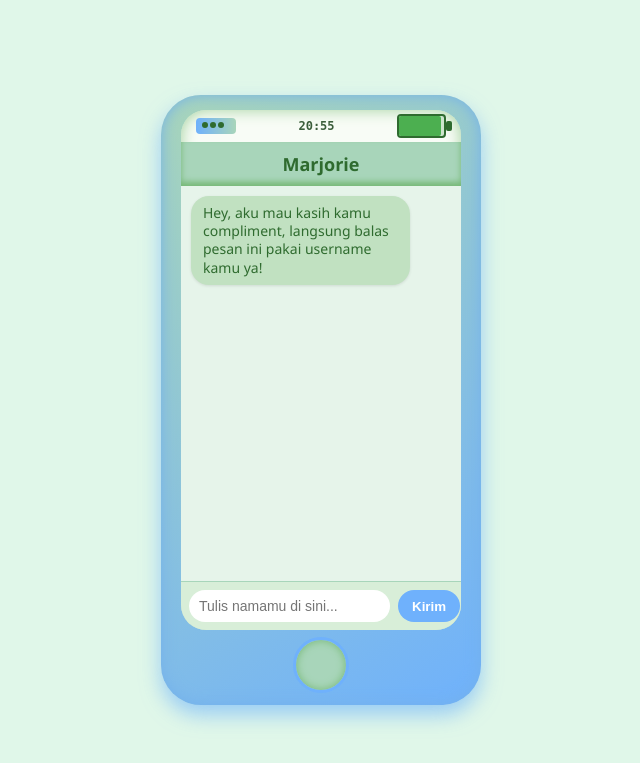
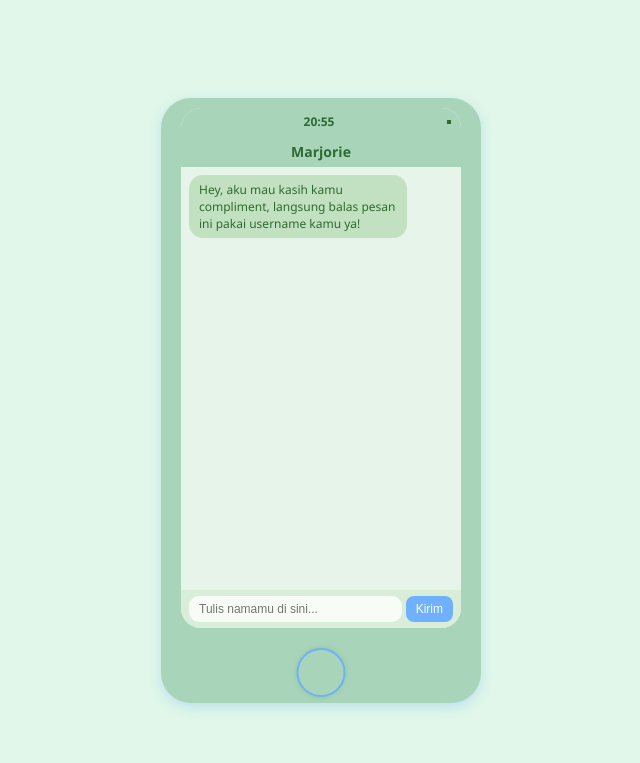
Before and after one commit to 307temporaryredirect/compliments, a Flask app: page / in a window 1280 px wide. Shown: the top 763 px of the page, without its empty margins (319-959 px from the left). Run offline with Flask 3, Linux system fonts and the light colour scheme.

Commit message:
Update style.css

```diff
--- a/static/css/style.css
+++ b/static/css/style.css
@@ -9,15 +9,15 @@ body {
 }
 
 .phone-frame {
-  background: linear-gradient(145deg, #a8d5ba, #6fb1fc);
-  border-radius: 40px;
+  background-color: #a8d5ba;
+  border-radius: 30px;
   width: 320px;
-  height: 560px;
-  box-shadow: inset 0 0 15px #74b1eb, 0 10px 20px rgba(107, 176, 252, 0.6);
+  height: 580px;
+  box-shadow: 0 4px 12px rgba(107, 176, 252, 0.3);
   display: flex;
   flex-direction: column;
   align-items: center;
-  padding: 15px 0 35px;
+  padding: 10px 0 15px;
   position: relative;
 }
 
@@ -25,175 +25,119 @@ body {
   background-color: #f8fcf6;
   width: 280px;
   height: 520px;
-  border-radius: 25px;
-  box-shadow: inset 0 0 15px #a2d19d;
+  border-radius: 20px;
+  box-shadow: inset 0 0 10px rgba(162, 209, 157, 0.2);
   display: flex;
   flex-direction: column;
   overflow: hidden;
 }
 
 .top-bar {
-  height: 32px;
-  background: transparent;
+  height: 28px;
+  background-color: #a8d5ba;
   display: flex;
   justify-content: space-between;
   align-items: center;
-  padding: 0 15px;
-  font-size: 12px; /* Ukuran font lebih kecil */
-  color: #3b5e3b;
+  padding: 0 10px;
+  font-size: 12px;
+  color: #2f6b2f;
   font-weight: 600;
   user-select: none;
 }
 
-.signal {
-  width: 40px;
-  height: 16px;
-  background: linear-gradient(90deg, #6fb1fc, #a8d5ba);
-  border-radius: 4px;
-  position: relative;
-}
-
-.signal::before {
-  content: '';
-  position: absolute;
-  left: 6px;
-  top: 4px;
-  width: 6px;
-  height: 6px;
-  background-color: #2f6b2f;
-  border-radius: 50%;
-  box-shadow: 8px 0 #2f6b2f, 16px 0 #2f6b2f;
-}
-
-.time {
-  font-family: monospace;
-  font-size: 12px; /* Ukuran font lebih kecil */
+.signal, .battery {
+  background: none;
+  border: none;
 }
 
 .battery {
-  width: 45px;
-  height: 20px;
-  border: 2.5px solid #2f6b2f;
-  border-radius: 4px;
+  border: 2px solid #2f6b2f;
   background-color: #cde5cd;
-  position: relative;
-}
-
-.battery::after {
-  content: '';
-  position: absolute;
-  right: -8px;
-  top: 5px;
-  width: 6px;
-  height: 10px;
-  background-color: #2f6b2f;
-  border-radius: 2px;
 }
 
 .battery-level {
   background-color: #4caf50;
   height: 100%;
   width: 70%;
-  border-radius: 2px;
-  transition: width 0.3s ease;
 }
 
 .chat-header {
   background-color: #a8d5ba;
-  padding: 10px 0;
+  padding: 6px 0;
   text-align: center;
-  font-weight: 700;
+  font-weight: 600;
   color: #2f6b2f;
-  font-size: 18px; /* Ukuran font header lebih kecil */
-  user-select: none;
-  box-shadow: inset 0 -4px 6px #75b875;
+  font-size: 14px;
 }
 
 .chat-window {
   flex: 1;
-  padding: 10px; /* Sedikit padding */
+  padding: 8px;
   background-color: #e6f4ea;
-  overflow-y: auto;
   display: flex;
   flex-direction: column;
-  gap: 8px;
+  gap: 6px;
+  font-size: 12px;
 }
 
 .bubble {
-  padding: 8px 12px; /* Ukuran padding lebih kecil */
-  border-radius: 18px;
+  padding: 6px 10px;
+  border-radius: 14px;
   max-width: 75%;
-  font-size: 14px; /* Ukuran font lebih kecil */
-  line-height: 1.3;
-  word-wrap: break-word;
-  box-shadow: 0 1px 3px rgba(0,0,0,0.1);
+  font-size: 12px;
+  background-color: #d0e8d0;
+  color: #2f6b2f;
+  box-shadow: none;
 }
 
 .marjorie {
   background-color: #c1e1c1;
   align-self: flex-start;
-  color: #2f6b2f;
-  font-weight: 500;
 }
 
 .user {
   background-color: #add8e6;
   align-self: flex-end;
   color: #1f3d7a;
-  font-weight: 500;
 }
 
 form {
   display: flex;
-  border-top: 1px solid #a8d5ba;
-  padding: 8px; /* Padding lebih kecil */
+  align-items: center;
+  padding: 6px 8px;
   background-color: #d8eed8;
-  border-bottom-left-radius: 25px;
-  border-bottom-right-radius: 25px;
-  box-sizing: border-box;
+  gap: 4px;
 }
 
 input[type="text"] {
   flex: 1;
-  padding: 8px 10px; /* Padding lebih kecil */
+  padding: 6px 10px;
   border: none;
-  border-radius: 20px;
-  font-size: 14px; /* Ukuran font input lebih kecil */
+  border-radius: 10px;
+  font-size: 12px;
   outline: none;
-  margin-right: 8px;
+  background-color: #f8fcf6;
 }
 
 button {
   background-color: #6fb1fc;
   border: none;
   color: white;
-  padding: 8px 14px; /* Ukuran padding tombol lebih kecil */
-  font-weight: 600;
-  border-radius: 20px;
+  padding: 6px 10px;
+  font-size: 12px;
+  border-radius: 8px;
   cursor: pointer;
-  white-space: nowrap;
-  transition: background-color 0.25s ease;
-}
-
-button:hover {
-  background-color: #4a8de0;
 }
 
 .home-button {
   position: absolute;
-  bottom: 12px;
-  width: 50px; /* Sedikit lebih kecil */
-  height: 50px;
-  background: #a8d5ba;
+  bottom: 6px;
+  width: 45px;
+  height: 45px;
+  background-color: #a8d5ba;
   border-radius: 50%;
-  box-shadow: inset 0 0 8px #75b875;
+  box-shadow: 0 0 5px rgba(117, 184, 117, 0.5);
   left: 50%;
   transform: translateX(-50%);
-  cursor: pointer;
-  border: 3px solid #6fb1fc;
-  transition: box-shadow 0.3s ease;
+  border: 2px solid #6fb1fc;
 }
-
-.home-button:hover {
-  box-shadow: 0 0 15px #6fb1fc;
-}
```
